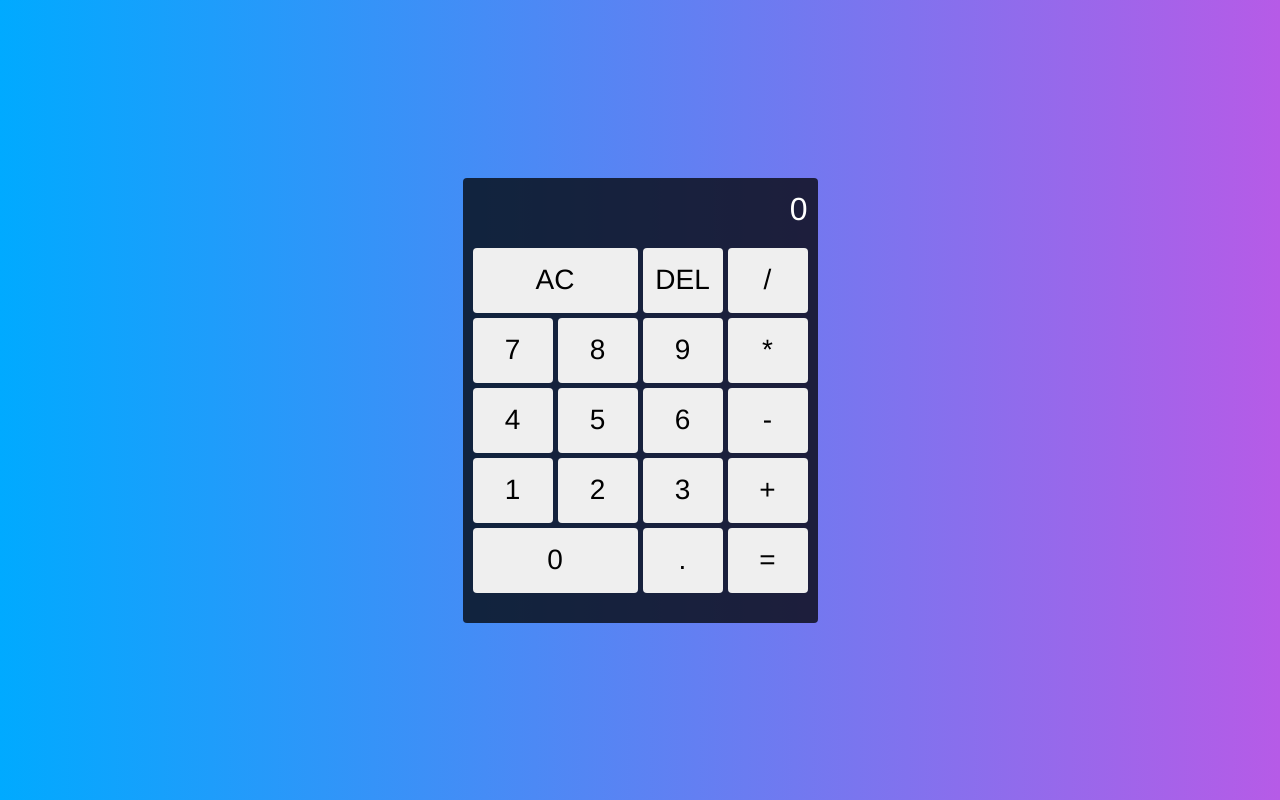
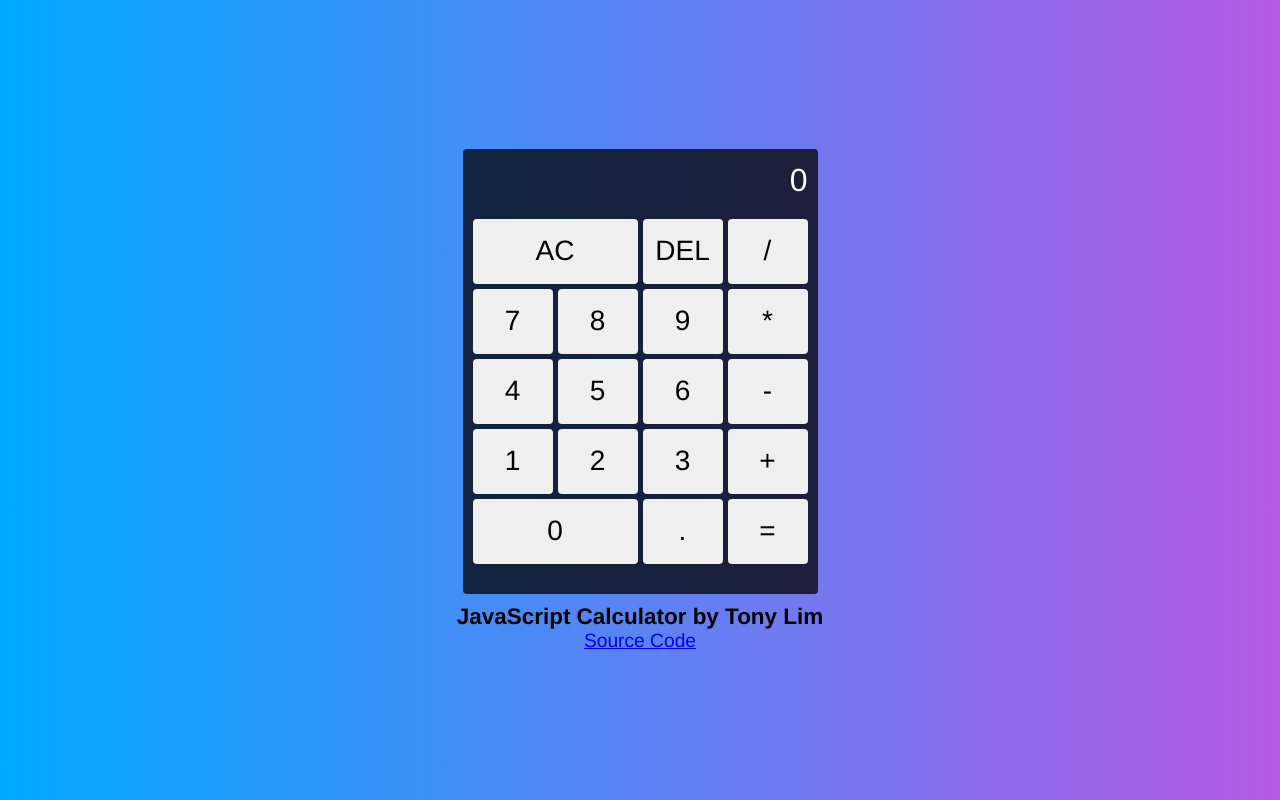
Before and after one commit to tonylxm/Javascript-Calculator, a React (Create React App) app: page / in a window 1280 px wide. Built offline with nearby package versions, Linux system fonts and the light colour scheme.

Commit message:
background css fixed and added author and Github link

```diff
--- a/public/index.html
+++ b/public/index.html
@@ -26,7 +26,7 @@
     -->
     <title>JavaScript Calculator</title>
   </head>
-  <body>
+  <body class="background">
     <noscript>You need to enable JavaScript to run this app.</noscript>
     <script src="https://cdn.freecodecamp.org/testable-projects-fcc/v1/bundle.js"></script>
     <div id="root"></div>
--- a/src/App.css
+++ b/src/App.css
@@ -4,7 +4,6 @@
   box-sizing: border-box;
   font-family: 'Franklin Gothic Medium', 'Arial Narrow', Arial, sans-serif;
 }
-
 
 .background {
   background: linear-gradient(to right, #00AAFF, #b65be7);
@@ -15,7 +14,7 @@
   display: flex;
   align-items: center;
   justify-content: center;
-
+  flex-direction: column;
 }
 
 .calculator {
@@ -73,6 +72,7 @@ button {
 }
 
 .author {
+  margin-top: 10px;
   text-align: center;
   font-size: 1.2rem;
 }
--- a/src/App.js
+++ b/src/App.js
@@ -163,15 +163,17 @@ const App = () => {
   }, [calculatorData])
 
   return (
-    <div className='background'>
-      <div className="container">
-        <div className="calculator">
-          <Display input={input} output={output} />
-          <Keyboard handleInput={handleInput} />
-        </div>
+    <div className="container">
+      <div className="calculator">
+        <Display input={input} output={output} />
+        <Keyboard handleInput={handleInput} />
       </div>
-      {/* <h1 className="author">JavaScript Calculator by Tony Lim</h1> */}
+      <div className='author'>
+        <h3>JavaScript Calculator by Tony Lim</h3>
+        <a  target="_blank" href="https://github.com/tonylxm/javascript-calculator">Source Code</a>
+      </div>
     </div>
+
   )
 }
 
```
